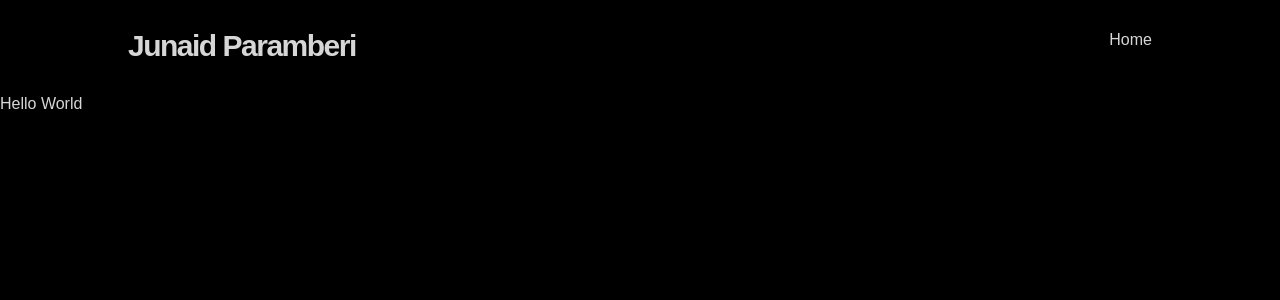
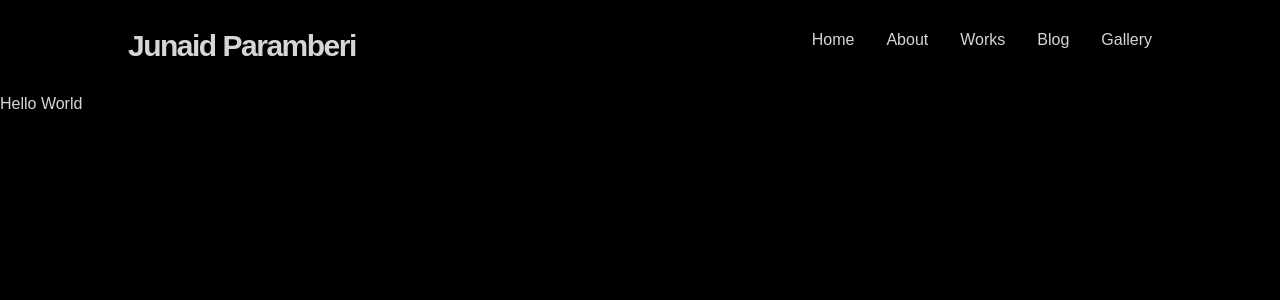
Before and after one commit to JunaidParamberi/next-portfolio, a Next.js app: page / in a window 1280 px wide. Shown: the top 300 px of the page. Built offline with nearby package versions, Linux system fonts and the light colour scheme.

Commit message:
navbar created

```diff
--- a/components/Navbar.tsx
+++ b/components/Navbar.tsx
@@ -8,8 +8,12 @@ const Navbar = () => {
     <Link href='/'>
         <h1 className=' font-bold text-3xl tracking-tighter'>Junaid Paramberi</h1>
     </Link>
-    <div>
+    <div className=' flex gap-8'>
     <Link href='/home'>Home</Link>
+    <Link href='/home'>About</Link>
+    <Link href='/home'>Works</Link>
+    <Link href='/home'>Blog</Link>
+    <Link href='/home'>Gallery</Link>
     </div>
     </nav>
   </div>
```
